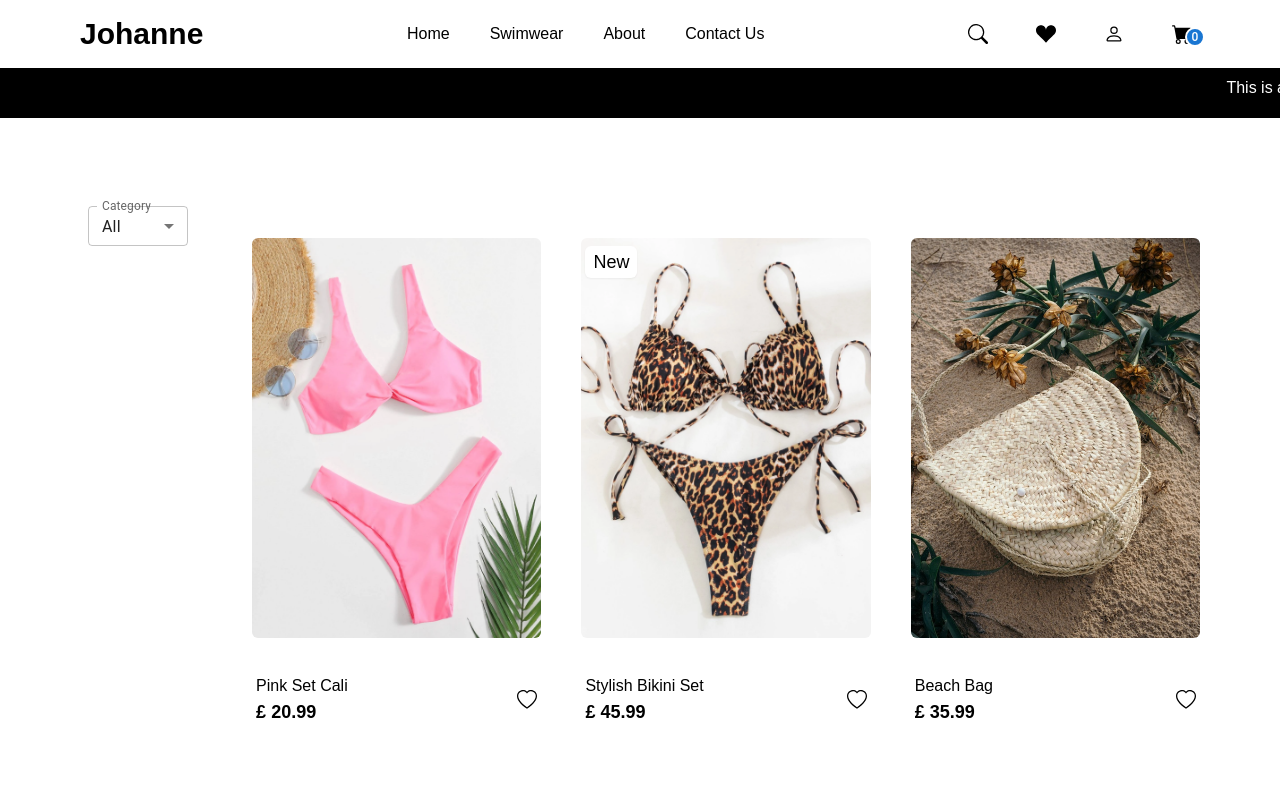
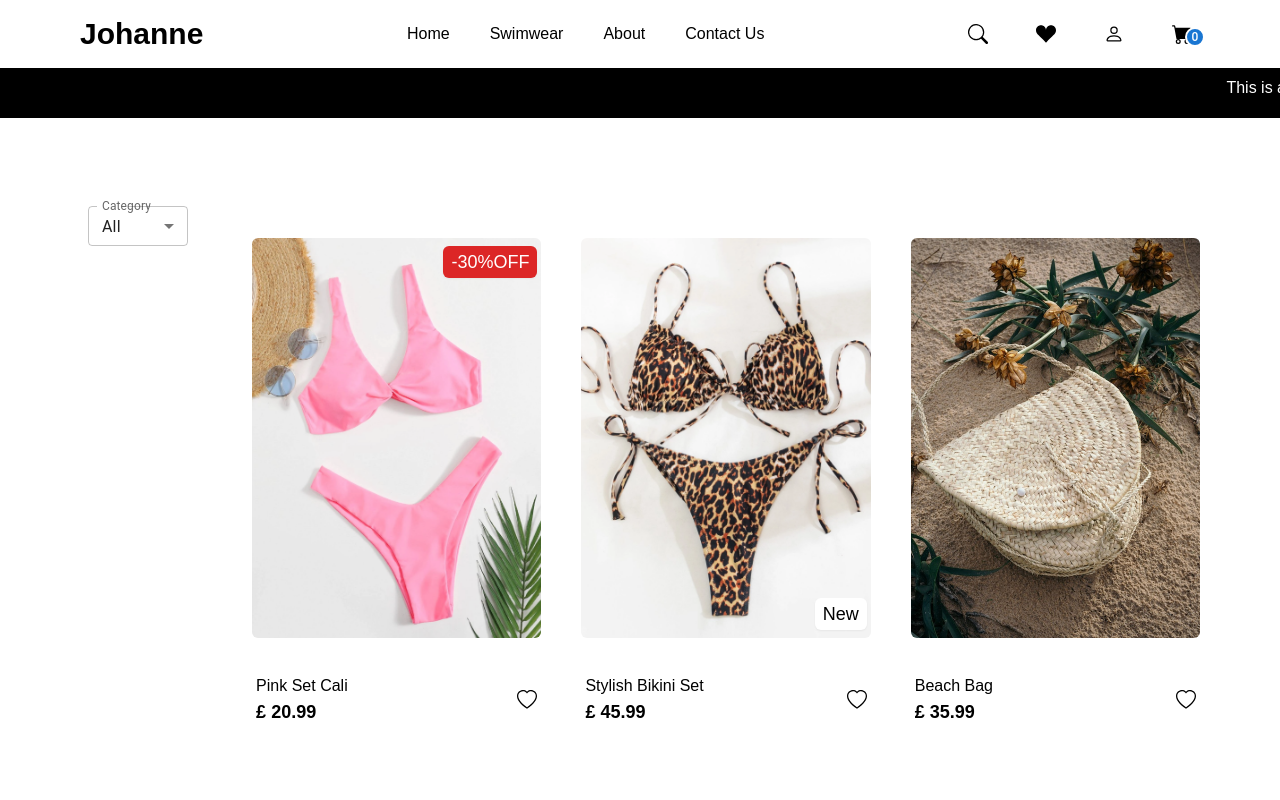
Before and after one commit to Tati-Maria/johanne-ecommerce, a React (Vite) app in the folder client/: page /products in a window 1280 px wide. Shown: the top 800 px of the page. Built offline with nearby package versions, Linux system fonts and the light colour scheme; a web font is replaced by a local one.

Commit message:
changes to product card

```diff
--- a/client/src/components/ProductCard.jsx
+++ b/client/src/components/ProductCard.jsx
@@ -25,7 +25,8 @@ const ProductCard = ({filteredProducts}) => {
         src={item.img}
         alt={item.name}
         className="object-cover w-[200px] h-[200px] md:w-[300px] md:h-[300px] float-left lg:w-[400px] lg:h-[400px] rounded-md" />
-        {item.isNew ? <span className='text-sm absolute bg-white py-0.5 px-2 left-1 top-8 shadow-sm rounded-md md:text-lg'>New</span> : ''}
+        {item.isNew ? <span className='text-sm absolute bg-white py-0.5 px-2 right-1 bottom-8 shadow-sm rounded-md md:text-lg'>New</span> : ''}
+        {item.onSale ? <span className='text-sm absolute bg-red-600 text-white py-0.5 px-2 right-1 top-8 shadow-sm rounded-md md:text-lg'>-30%OFF</span> : ''}
         </Link>
         <div className='flex justify-between items-center py-3 px-1'>
         <div className='flex flex-col'>
```
